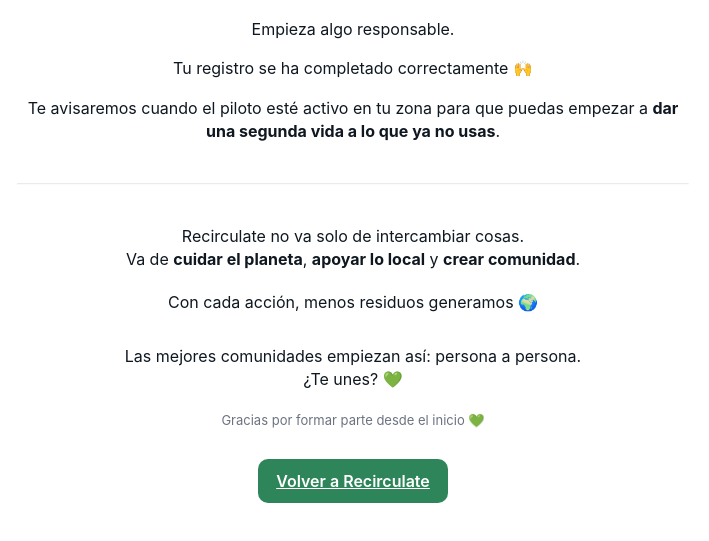
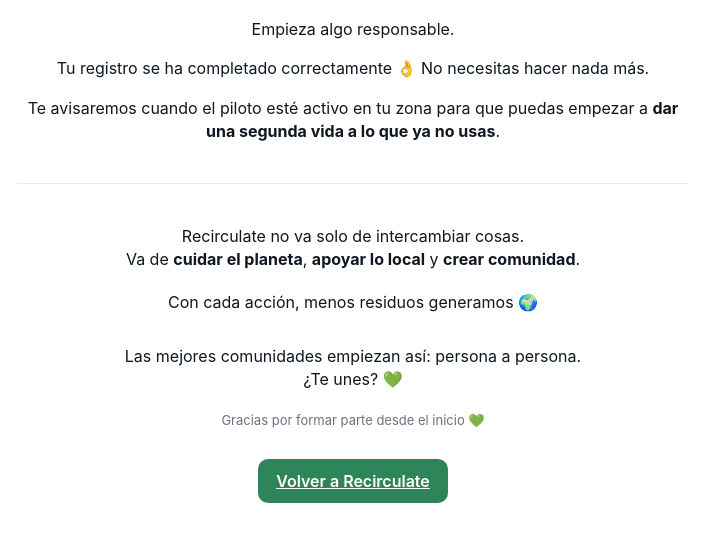
Before and after one commit to Sergio23-lang/recirculate-landing, a plain HTML site: page gracias.html in a window 1280 px wide. Shown: the part 175-716 px from the top of the page, without its empty margins (287-996 px from the left). Drawn offline with Linux system fonts and the light colour scheme.

Commit message:
Update gracias.html

```diff
--- a/gracias.html
+++ b/gracias.html
@@ -15,7 +15,8 @@
 
 
     <p>
-  Tu registro se ha completado correctamente 🙌<br>
+  Tu registro se ha completado correctamente 👌
+No necesitas hacer nada más.
   </p>
 
 
```
